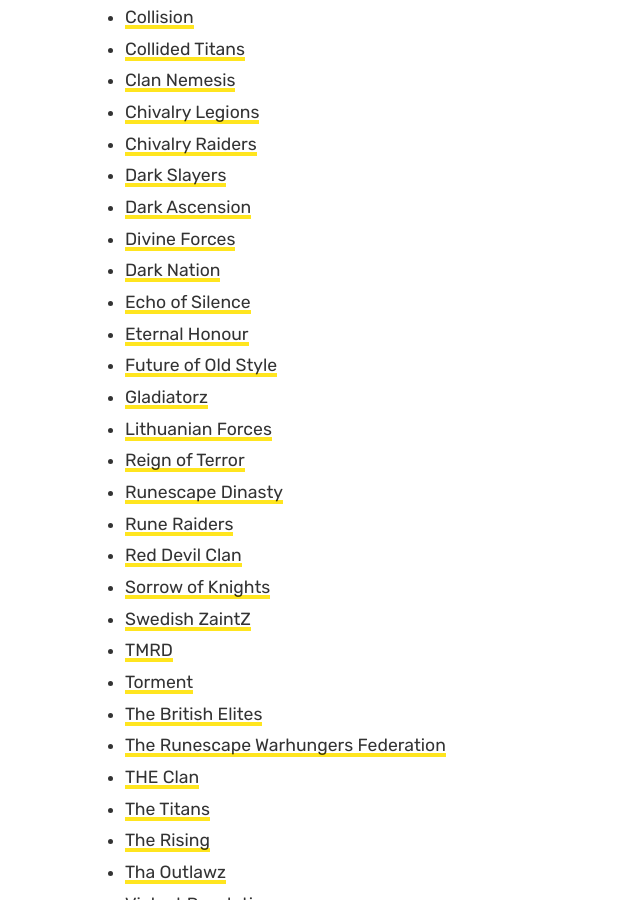
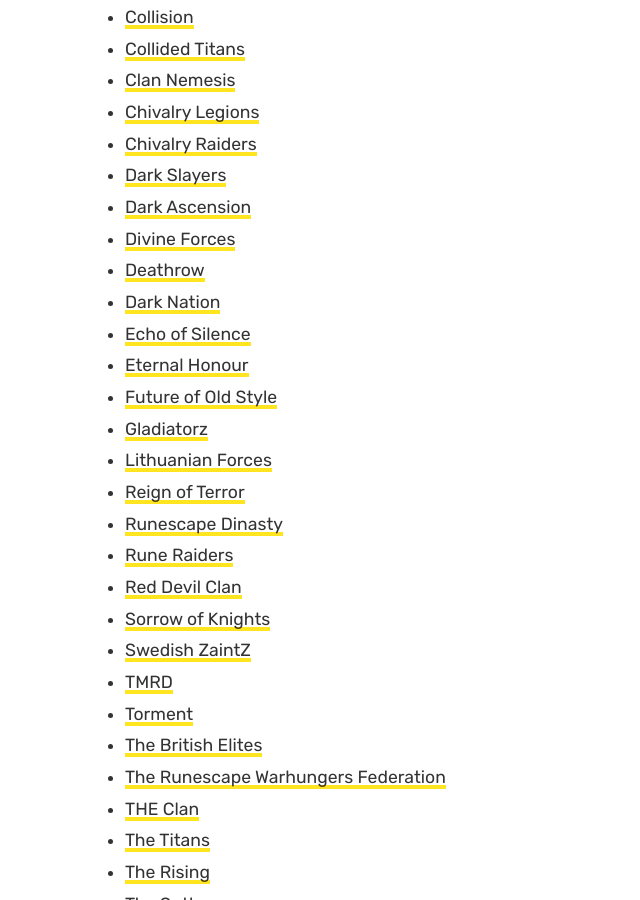
Before and after one commit to runescapehall/Runescape-Affiliate, a Jekyll site: the page built from runescape-clans.md, in a window 1280 px wide and 900 px high, scrolled down 451 px. Shown: the whole window, without its empty margins (0-640 px from the left). Built offline with Jekyll 4.4.1, drawn with Linux system fonts in a browser that asks for light colours; comment, search, counter and statistics services are not loaded.

Commit message:
Update runescape-clans.md

```diff
--- a/runescape-clans.md
+++ b/runescape-clans.md
@@ -18,6 +18,7 @@
 - [Dark Slayers](https://www.runescapehall.net/2020/02/05/dark-slayers-final-memberlist.html)
 - [Dark Ascension](https://www.runescapehall.net/dark-ascension-clan)
 - [Divine Forces](https://www.runescapehall.net/divine-forces)
+- [Deathrow](https://www.runescapehall.net/deathrow-clan)
 - [Dark Nation](https://www.runescapehall.net/dark-nation)
 - [Echo of Silence](https://www.runescapehall.net/2020/03/20/echo-of-silence-memberlist.html)
 - [Eternal Honour](https://www.runescapehall.net/2020/03/03/Eternal-Honour-Memberlist.html)
```
